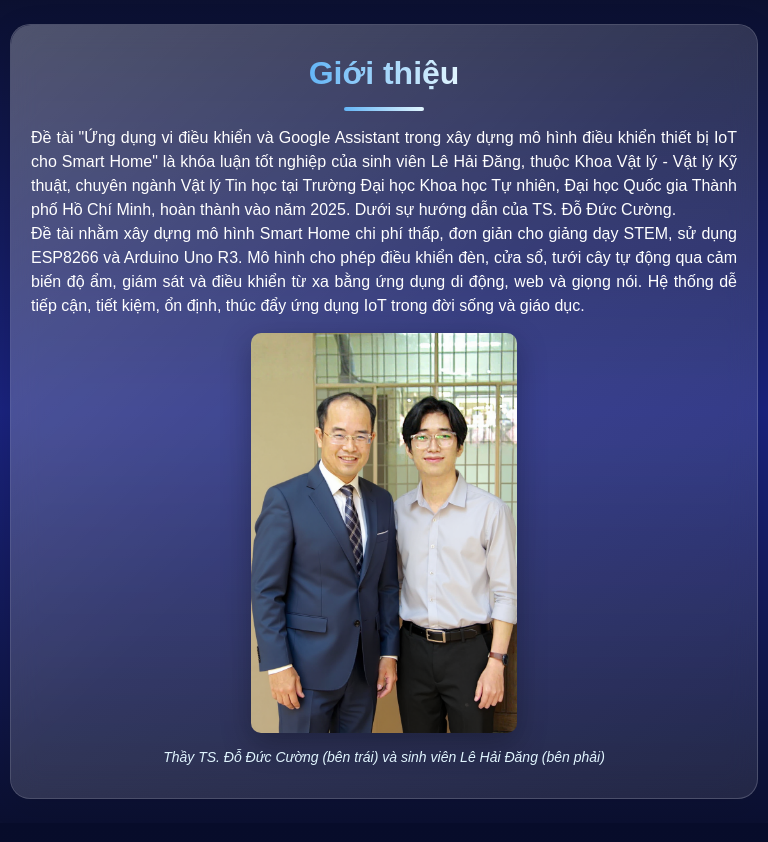
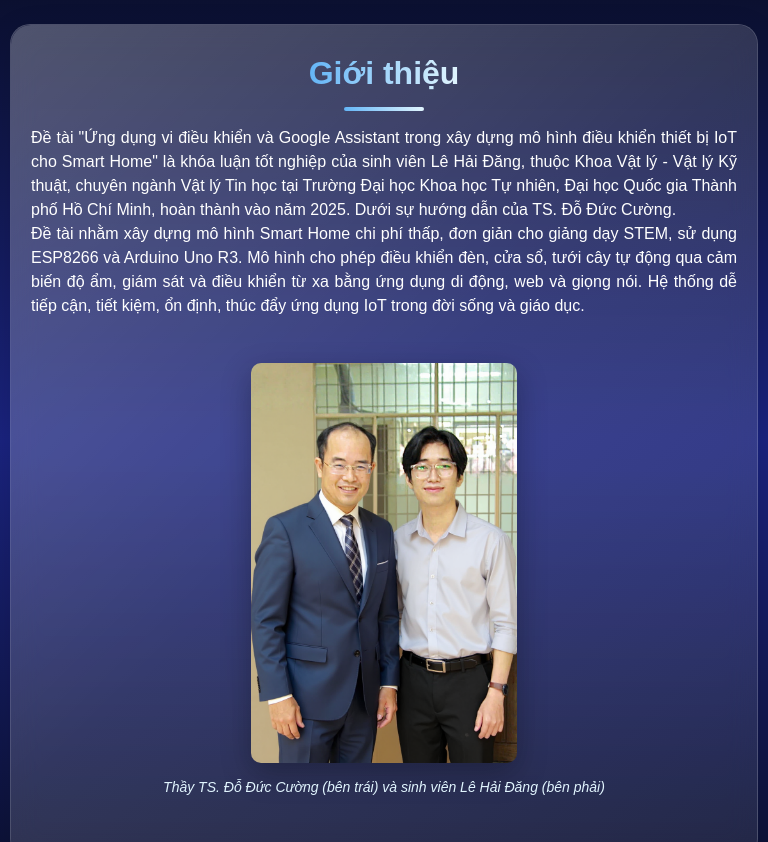
Before and after one commit to Le-Hai-Dang/totnghiep, a plain HTML site: page index.html in a window 768 px wide. Shown: the part 793-1635 px from the top of the page. Drawn offline with Linux system fonts and the light colour scheme.

Commit message:
fix canh giữa

```diff
--- a/style.css
+++ b/style.css
@@ -2193,3 +2193,53 @@ nav ul li a.active {
         background-size: cover;
     }
 }
+
+@media only screen and (min-width: 768px) and (max-width: 1024px) {
+    .about-image {
+        display: flex;
+        justify-content: center;
+        align-items: center;
+        width: 100%;
+    }
+
+    .about-image .author-image {
+        max-width: 80%;
+        margin: 0 auto;
+        display: block;
+    }
+}
+
+@media only screen and (min-width: 768px) and (max-width: 834px) {
+    .about-container {
+        display: flex;
+        flex-direction: column;
+        align-items: center;
+    }
+
+    .about-content {
+        flex-direction: column;
+        align-items: center;
+        text-align: center;
+    }
+
+    .about-image {
+        width: 100%;
+        display: flex;
+        flex-direction: column;
+        align-items: center;
+        justify-content: center;
+        margin: 30px auto;
+    }
+
+    .about-image .author-image {
+        max-width: 70%;
+        height: auto;
+        margin: 0 auto;
+    }
+
+    .image-caption {
+        width: 90%;
+        text-align: center;
+        margin: 15px auto 0;
+    }
+}
```
